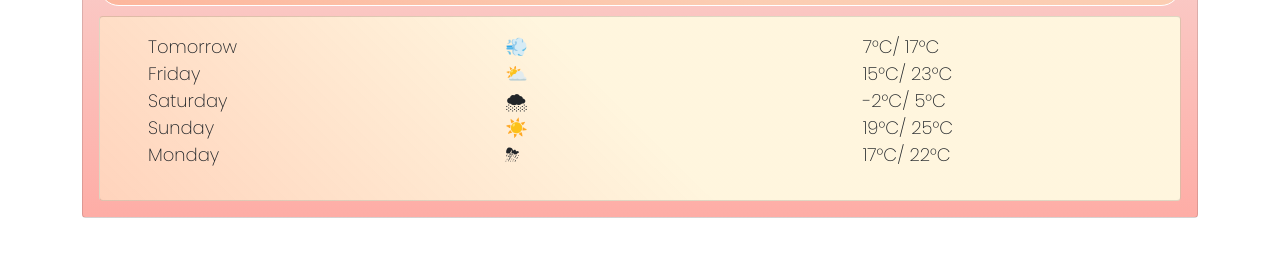
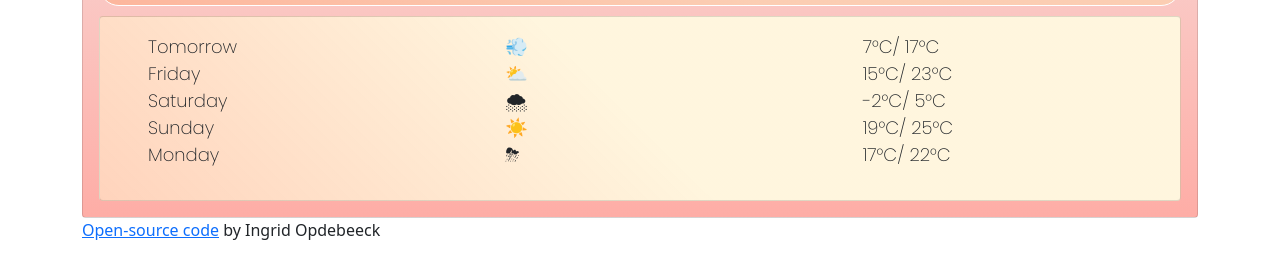
Before and after one commit to Ingrid-98/WeatherApp, a plain HTML site: page index.html in a window 1280 px wide. Shown: the part 425-704 px from the top of the page. Drawn offline with nearby package versions, Linux system fonts and the light colour scheme; no server answers.

Commit message:
open-source code link

```diff
--- a/index.html
+++ b/index.html
@@ -91,9 +91,11 @@
                 </div>
               </div>
             </div>
+
           </div>
         </div>
       </div>
+      <div><a href="https://github.com/Ingrid-98/WeatherApp">Open-source code</a> by Ingrid Opdebeeck</div>
     </div>
     <script src="weather.js"></script>
   </body>
```
